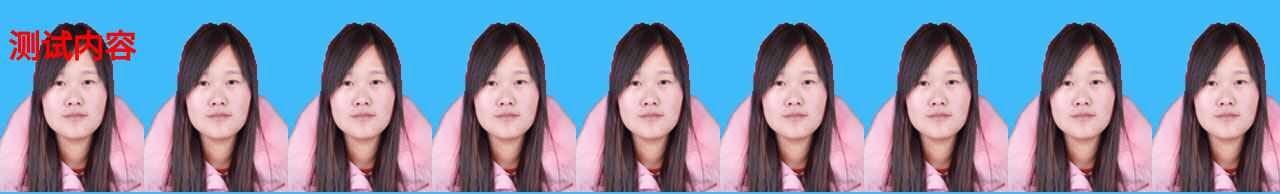
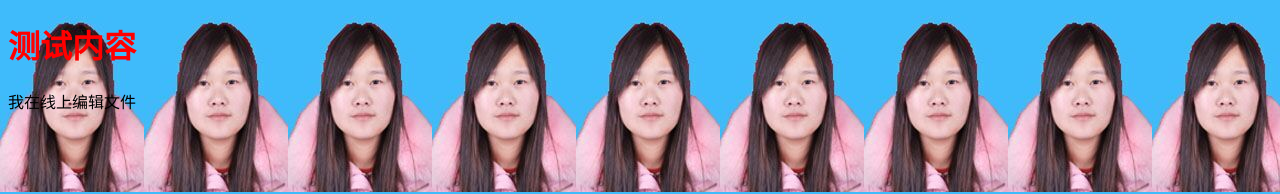
Before and after one commit to FuAmin666/git-demo, a website: page src/index.html in a window 1280 px wide. Shown: the top 194 px of the page. Drawn offline with nearby package versions, Linux system fonts and the light colour scheme; files that its build step writes are made by us from their sources.

Commit message:
我在线上编辑了index.html文件
增加了一行文字

```diff
--- a/src/index.html
+++ b/src/index.html
@@ -11,6 +11,9 @@
 <!--测试注释-->
 <h1>测试内容</h1>
 
+
+  我在线上编辑文件
+
 <script style="script/app.js"></script>
 </body>
 </html>
```
